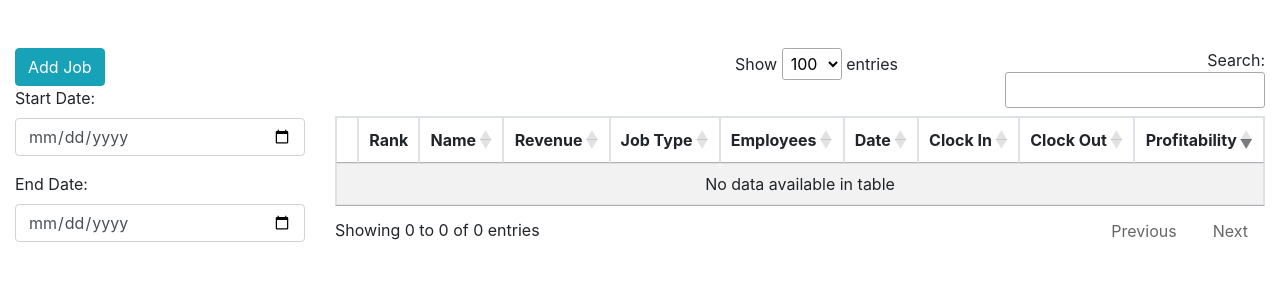
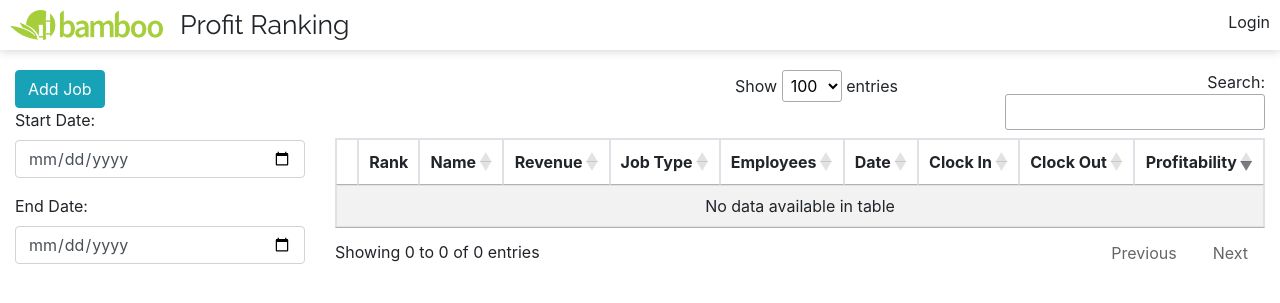
Before and after one commit to JetUni/profitability, a Django app: page / in a window 1280 px wide. Shown: the top 303 px of the page. Run offline with Django 3.2, Linux system fonts and the light colour scheme; data that the repository does not hold is empty; some libraries are stand-ins or nearby versions.

Commit message:
feat(nav): add nav bar and links to login/logout
Not all the links work yet, but they're there and they look good...

```diff
--- a/profit/templates/profit/index.html
+++ b/profit/templates/profit/index.html
@@ -8,6 +8,7 @@
   <script>
     $(document).ready(() => {
       const jobsTable = $('#jobs-table').DataTable({
+        pagingType: $(window).width() < 768 ? "numbers" : "simple_numbers",
         order: [[ 10, 'desc' ]],
         pageLength: 100,
         lengthMenu: [
--- a/static/css/style.css
+++ b/static/css/style.css
@@ -0,0 +1,65 @@
+nav.nav {
+  align-content: center;
+  box-shadow: 0 1px 10px lightgray;
+  display: flex;
+  height: 50px;
+  margin-bottom: 20px;
+  padding: 10px;
+}
+
+nav .title {
+  flex-grow: 1;
+}
+
+nav .nav-logo {
+  width: 155px;
+}
+
+nav .nav-logo a {
+  max-height: 100%;
+}
+
+nav .nav-logo img {
+  height: 30px;
+}
+
+nav > div {
+  align-items: center;
+  display: flex;
+  margin-right: 15px;
+  max-height: 100%;
+}
+
+nav a {
+  color: #212529;
+  text-decoration: none;
+}
+
+nav a:hover {
+  color: #212529;
+  text-decoration: none;
+}
+
+nav .nav-title {
+  font-family: 'Raleway', sans-serif;
+  font-size: 20pt;
+}
+
+nav .dropdown-toggle {
+  cursor: pointer;
+}
+
+@media (max-width: 767.98px) {
+  nav .title {
+    flex-grow: 0;
+    margin: 0;
+  }
+
+  nav .nav-logo {
+    flex-grow: 1;
+  }
+
+  nav > div {
+    margin-right: 10px;
+  }
+}
--- a/templates/base.html
+++ b/templates/base.html
@@ -3,10 +3,11 @@
   <head>
     <!-- Required meta tags -->
     <meta charset="utf-8">
-    <meta name="viewport" content="width=device-width, initial-scale=1, shrink-to-fit=no">
+     <meta name="viewport" content="user-scalable=no,width=device-width,initial-scale=1.0,maximum-scale=1.0" />
     {% load static %}
     <link rel="icon" type="image/png" href="{% static 'images/favicon.png' %}" />
     <meta name="theme-color" content="#77aa31" />
+    <link href="https://fonts.googleapis.com/css2?family=Raleway:wght@100;300;400;500&display=swap" rel="stylesheet">
     <link href="{% static 'css/style.css' %}" rel="stylesheet" type="text/css" />
     <script src="https://code.jquery.com/jquery-3.5.1.min.js"
             integrity="sha256-9/aliU8dGd2tb6OSsuzixeV4y/faTqgFtohetphbbj0="
@@ -30,7 +31,36 @@
     <script src="{% static 'js/main.js' %}"></script>
     {% block morehead %}{% endblock %}
   </head>
-  <body class="mt-5">
+  <body class="mb-5">
+    <nav class="nav">
+      <div class="nav-logo">
+        <a href="/">
+          <img src="{% static 'images/header-logo.png' %}">
+        </a>
+      </div>
+      <div class="title">
+        <a href="/">
+          <span class="nav-title d-none d-md-flex">Profit Ranking</span>
+        </a>
+      </div>
+      {% if not request.user.is_anonymous %}
+        <div class="dropdown-toggle" data-toggle="dropdown" aria-haspopup="true" aria-expanded="false">
+          <a>
+            <span>{{ request.user.first_name }}</span>
+          </a>
+        </div>
+        <div class="dropdown-menu">
+          <a class="dropdown-item" href="#">Profile</a>
+          {% if request.user.is_staff %}
+            <a class="dropdown-item" href="/admin">Admin</a>
+          {% endif %}
+          <div class="dropdown-divider"></div>
+          <a class="dropdown-item" href="/logout">Logout</a>
+        </div>
+      {% else %}
+        <a href="/login"><span>Login</span></a>
+      {% endif %}
+    </nav>
     {% block body %}{% endblock %}
     {% block morejs %}{% endblock %}
   </body>
```
Also changed, not shown: static/images/header-logo.png (added).
